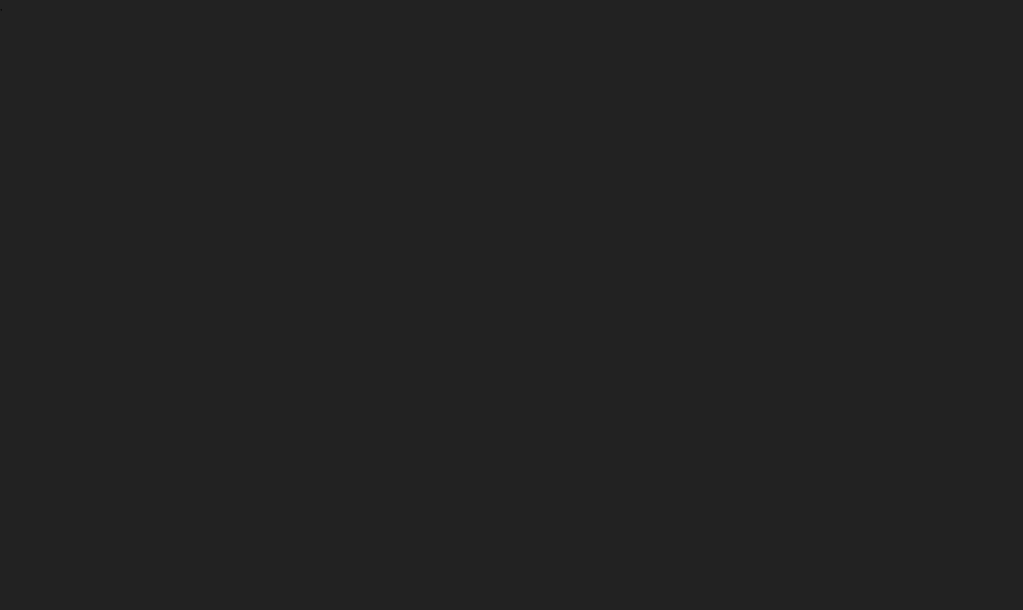
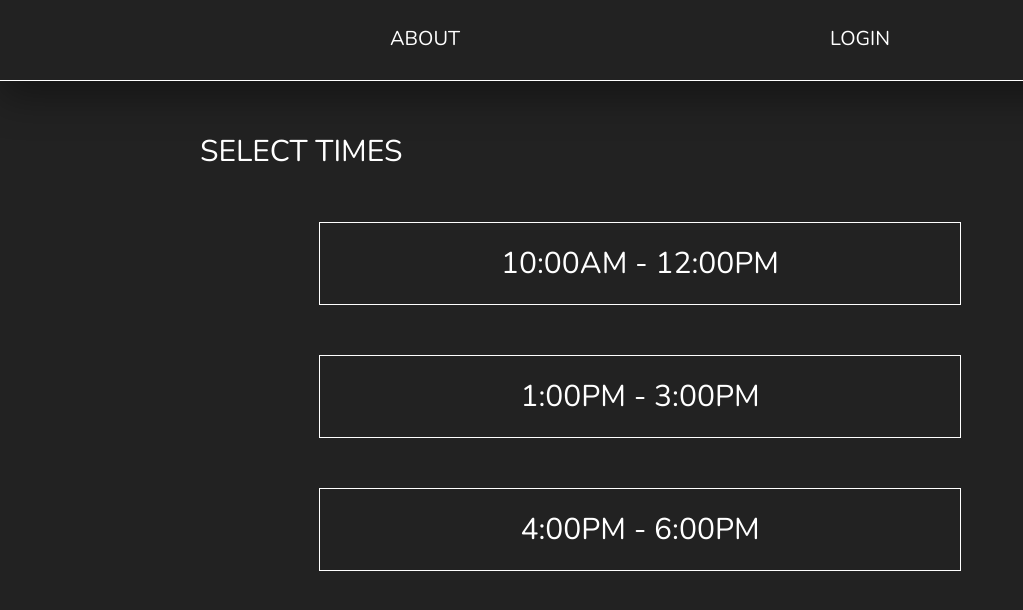
Before and after one commit to AladdinOmar61/mitchs-math, a React (Create React App) app: page /details/date in a window 1280 px wide. Shown: the top 610 px of the page, without its empty margins (0-1023 px from the left). Built offline with nearby package versions, Linux system fonts and the light colour scheme.

Commit message:
added time slots route

```diff
--- a/src/App.js
+++ b/src/App.js
@@ -1,6 +1,7 @@
 import "./sass/main.scss";
 import Home from "./components/Home.js";
 import ProgramDetails from "./components/ProgramDetails.js";
+import SelectTimes from "./components/SelectTimes.js";
 import { Route, Switch } from "react-router-dom";
 
 function App() {
@@ -13,8 +14,8 @@
         <Route exact path="/details">
           <ProgramDetails />
         </Route>
-      <Route exact path="/details/day">
-        {/* <SelectTimes/> */}
+        <Route exact path="/details/date">
+          <SelectTimes />
         </Route>
       </Switch>
     </div>
--- a/src/components/Calendar.js
+++ b/src/components/Calendar.js
@@ -87,6 +87,7 @@
   monthList = (props) => {
     let months = [];
     props.data.map((data) => {
+      return(
       months.push(
         <td
           key={data}
@@ -97,7 +98,7 @@
         >
           <span className="calendar-month-select-span">{data}</span>
         </td>
-      );
+      ));
     });
 
     let rows = [];
@@ -132,8 +133,6 @@
   firstDayOfMonth = () => {
     let dateObject = this.state.dateObject;
     let firstDay = moment(dateObject).startOf("month").format("d");
-    console.log(dateObject);
-    console.log(firstDay);
     return firstDay;
   };
 
@@ -144,6 +143,7 @@
     let twelveyears = this.getDates(props, nextten);
 
     twelveyears.map((data) => {
+      return(
       months.push(
         <td
           key={data}
@@ -154,7 +154,7 @@
         >
           <span className="calendar-year-select-span">{data}</span>
         </td>
-      );
+      ));
     });
 
     let rows = [];
@@ -202,9 +202,7 @@
     let weekdayshortname = this.weekdayShort.map((day) => {
       return (
         <th key={day} className="week-day">
-          <Link className="week-day-link" to="/details/day">
-            <span className="week-day-num">{day}</span>
-          </Link>
+          <span className="week-day-num">{day}</span>
         </th>
       );
     });
@@ -217,7 +215,9 @@
       let currentDay = d === this.currentDay() ? "today" : "";
       daysInMonth.push(
         <td key={d} className={`calendar-day ${currentDay}`}>
-          <span className="days-num">{d}</span>
+          <Link className="calendar-day-link" to="/details/date">
+            <span className="days-num">{d}</span>
+          </Link>
         </td>
       );
     }
@@ -238,9 +238,9 @@
         rows.push(cells);
       }
 
-      let daysInMonth = rows.map((d, i) => {
-        return <tr>{d}</tr>;
-      });
+    //   let daysInMonth = rows.map((d, i) => {
+    //     return <tr>{d}</tr>;
+    //   });
     });
 
     return (
@@ -250,7 +250,7 @@
             onClick={(e) => {
               this.onPrev();
             }}
-            class="calendar-datetime-button calendar-datetime-button-prev"
+            className="calendar-datetime-button calendar-datetime-button-prev"
           >
             &lt;
           </span>
--- /dev/null
+++ b/src/components/SelectTimes.js
@@ -0,0 +1,25 @@
+import React from "react";
+import { Link } from "react-router-dom";
+
+function SelectTimes() {
+  return (
+    <div className="select-times">
+      <nav className="home-nav">
+        <Link to="/about" className="home-nav-link">
+          About
+        </Link>
+        <Link to="/login" className="home-nav-link">
+          Login
+        </Link>
+      </nav>
+      <h1 className="select-time">Select Times</h1>
+      <div className="select-time-range">
+        <Link className="select-time-range-link" to="/details/date/time"><div className="select-time-range-1">10:00AM - 12:00PM</div></Link>
+        <Link className="select-time-range-link" to="/details/date/time"><div className="select-time-range-2">1:00PM - 3:00PM</div></Link>
+        <Link className="select-time-range-link" to="/details/date/time"><div className="select-time-range-3">4:00PM - 6:00PM</div></Link>
+      </div>
+    </div>
+  );
+}
+
+export default SelectTimes;
--- a/src/sass/components/Calendar.scss
+++ b/src/sass/components/Calendar.scss
@@ -46,6 +46,10 @@
     border: solid white 1px;
     border-radius: 100px;
     transition: all 0.3s;
+
+    &-link {
+      color: white;
+    }
 
     &:hover .days-num {
       background-color: $white;
@@ -188,10 +192,6 @@
     height: 10rem;
     margin-left: 3rem;
 
-    &-link {
-      color: black;
-    }
-
     &-num {
       position: absolute;
       top: 35%;
--- a/src/sass/components/ProgramDetails.scss
+++ b/src/sass/components/ProgramDetails.scss
@@ -4,8 +4,10 @@
 }
 
 .select-days {
+  text-transform: uppercase;
   font-size: 3rem;
   margin-left: 20rem;
+  font-weight: 100;
   color: $white;
 }
 
--- /dev/null
+++ b/src/sass/components/SelectTime.scss
@@ -0,0 +1,65 @@
+.select-time {
+  text-transform: uppercase;
+  font-size: 3rem;
+  margin-left: 20rem;
+  margin-top: 5rem;
+  font-weight: 100;
+  color: $white;
+
+  &-range {
+    text-transform: uppercase;
+    font-size: 3rem;
+    font-weight: 100;
+    color: $white;
+    margin-top: 5rem;
+
+    &-link {
+        color: white;
+    }
+
+    &-1 {
+        margin: 5rem auto;
+        border: solid white 1px;
+        padding: 2rem;
+        width: 60rem;
+        text-align: center;
+        transition: all .3s;
+        cursor: pointer;
+
+        &:hover{
+            background-color: white;
+            color: black;
+        }
+    }
+
+    &-2 {
+        margin: 5rem auto;
+        border: solid white 1px;
+        padding: 2rem;
+        width: 60rem;
+        text-align: center;
+        transition: all .3s;
+        cursor: pointer;
+
+        &:hover{
+            background-color: white;
+            color: black;
+        }
+    }
+
+    &-3 {
+        margin: 5rem auto;
+        border: solid white 1px;
+        padding: 2rem;
+        width: 60rem;
+        text-align: center;
+        transition: all .3s;
+        cursor: pointer;
+
+        &:hover{
+            background-color: white;
+            color: black;
+        }
+    }
+  }
+}
--- a/src/sass/main.scss
+++ b/src/sass/main.scss
@@ -7,5 +7,6 @@
 @import "components/Home";
 @import "components/ProgramDetails";
 @import "components/Calendar";
+@import "components/SelectTime";
 
 // @import "layout";
```
Lines whose indentation alone changed are shown as unchanged.
